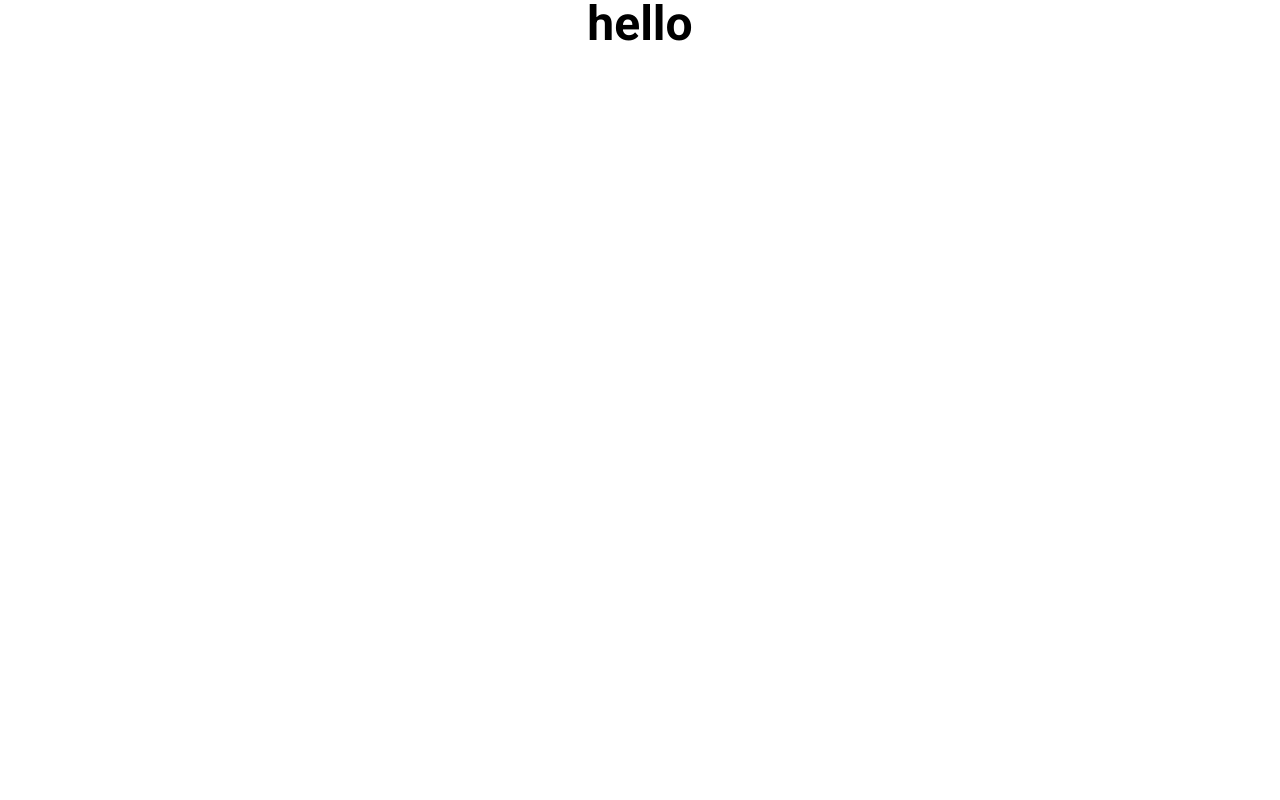
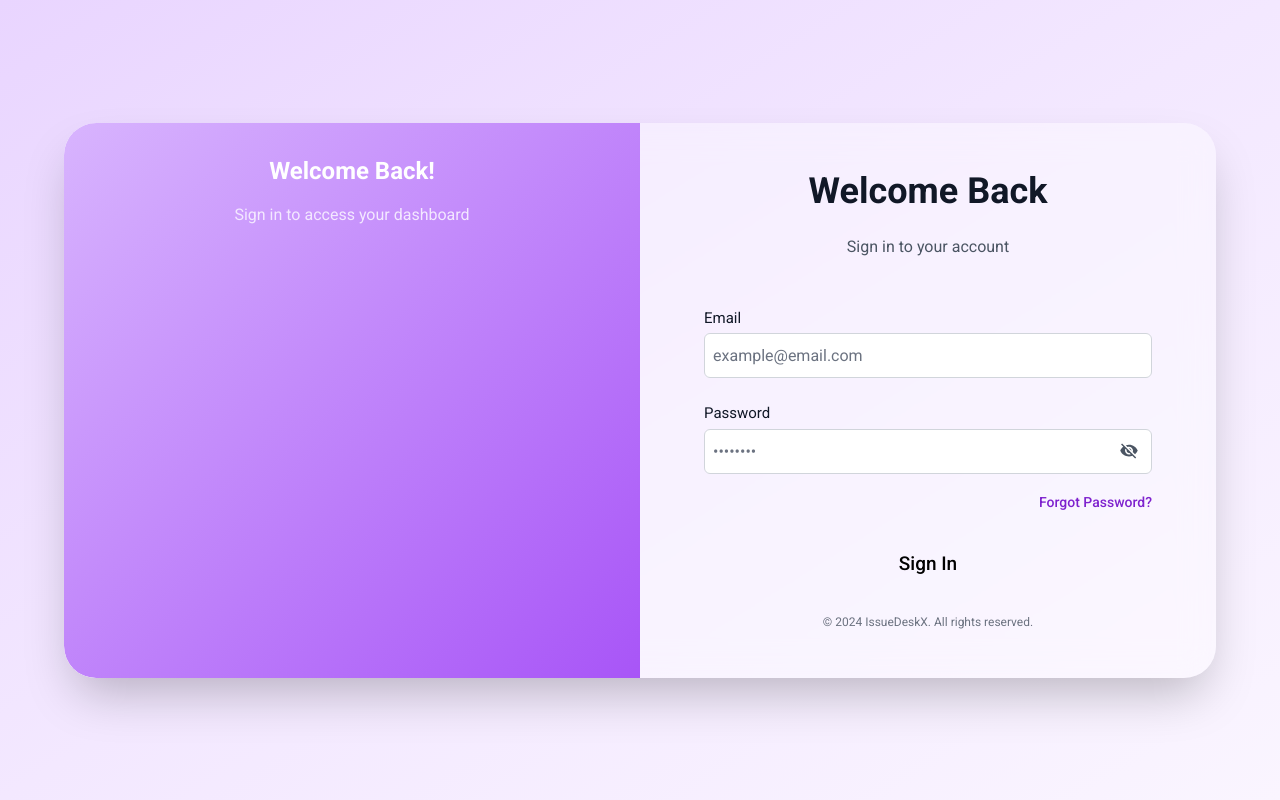
Before and after one commit to Devindin/Issue-Tracker, a React (Vite) app in the folder frontend/: page / in a window 1280 px wide. Built offline with nearby package versions, Linux system fonts and the light colour scheme.

Commit message:
create headings components

```diff
--- a/frontend/package.json
+++ b/frontend/package.json
@@ -11,6 +11,7 @@
   },
   "dependencies": {
     "formik": "^2.4.9",
+    "framer-motion": "^12.33.0",
     "react": "^19.2.0",
     "react-dom": "^19.2.0",
     "react-router-dom": "^7.13.0",
--- a/frontend/src/App.tsx
+++ b/frontend/src/App.tsx
@@ -1,10 +1,15 @@
+import { BrowserRouter, Routes, Route } from "react-router-dom";
+import Login from "./Pages/Login";
+
+
 function App() {
-
   return (
-    <>
-      <h1 className='text-5xl font-bold text-center' >hello </h1>
-    </>
-  )
+    <BrowserRouter>
+      <Routes>
+        <Route path="/" element={<Login />} />
+      </Routes>
+    </BrowserRouter>
+  );
 }
 
-export default App
+export default App;
--- /dev/null
+++ b/frontend/src/Components/Footer.tsx
@@ -0,0 +1,11 @@
+import React from 'react';
+
+function Footer(): React.JSX.Element {
+  return (
+    <div className="text-center text-xs text-gray-500 dark:text-gray-400">
+      <p>&copy; 2024 IssueDeskX. All rights reserved.</p>
+    </div>
+  );
+}
+
+export default Footer;
--- a/frontend/src/Components/InputField.tsx
+++ b/frontend/src/Components/InputField.tsx
@@ -11,7 +11,7 @@ interface Option {
 interface InputFieldProps {
   label: string;
   name: string;
-  type: 'text' | 'password' | 'textarea' | 'select';
+  type: 'text' | 'password' | 'textarea' | 'select' | 'email' | 'number' | 'tel' | 'url';
   placeholder?: string;
   handleChange: (event: { target: { name: string; value: string } }) => void;
   requiredfiled?: boolean;
@@ -19,6 +19,8 @@ interface InputFieldProps {
   options?: Option[];
   values?: Record<string, string>;
   showLockIcon?: boolean;
+  errors?: Record<string, string>;
+  touched?: Record<string, boolean>;
 }
 
 function InputField({
--- /dev/null
+++ b/frontend/src/Components/LoginHeadings.tsx
@@ -0,0 +1,15 @@
+import React from 'react';
+
+interface LoginHeadingsProps {
+  content: string;
+}
+
+function LoginHeadings({ content }: LoginHeadingsProps): React.JSX.Element {
+  return (
+    <h1 className="text-2xl md:text-3xl lg:text-4xl font-bold text-gray-900 dark:text-white text-center mb-2">
+      {content}
+    </h1>
+  );
+}
+
+export default LoginHeadings;
--- /dev/null
+++ b/frontend/src/Components/LoginSecondaryHeadding.tsx
@@ -0,0 +1,15 @@
+import React from 'react';
+
+interface LoginSecondaryHeaddingProps {
+  content: string;
+}
+
+function LoginSecondaryHeadding({ content }: LoginSecondaryHeaddingProps): React.JSX.Element {
+  return (
+    <p className="text-sm md:text-base text-gray-600 dark:text-gray-300 text-center mb-6">
+      {content}
+    </p>
+  );
+}
+
+export default LoginSecondaryHeadding;
--- /dev/null
+++ b/frontend/src/Pages/Login.tsx
@@ -0,0 +1,142 @@
+import React from "react";
+import LoginHeadings from "../Components/LoginHeadings";
+import LoginSecondaryHeadding from "../Components/LoginSecondaryHeadding";
+import InputField from "../Components/InputField";
+import { Formik, Form } from "formik";
+import PrimaryButton from "../Components/PrimaryButton";
+import { Link, useNavigate } from "react-router-dom";
+import Footer from "../Components/Footer";
+import { motion } from "framer-motion";
+import type { Variants } from "framer-motion";
+
+interface LoginFormValues {
+  email: string;
+  password: string;
+}
+
+function Login(): React.JSX.Element {
+  const navigate = useNavigate();
+
+  // Motion variants
+  const containerVariants: Variants = {
+    hidden: { opacity: 0, y: 20 },
+    visible: {
+      opacity: 1,
+      y: 0,
+      transition: { staggerChildren: 0.15, delayChildren: 0.2 },
+    },
+  };
+
+  const itemVariants: Variants = {
+    hidden: { opacity: 0, y: 20 },
+    visible: { opacity: 1, y: 0 },
+  };
+
+  const handleSubmit = (values: LoginFormValues): void => {
+    console.log("Form submitted:", values);
+    navigate("/dashboard");
+  };
+
+  return (
+    <div className="min-h-screen flex items-center justify-center bg-gradient-to-br from-purple-200 via-purple-100 to-purple-50 dark:from-gray-900 dark:via-gray-800 dark:to-gray-700 ">
+      <motion.div
+        className="grid lg:grid-cols-2 w-full max-w-6xl rounded-[32px] shadow-2xl overflow-hidden bg-white/40 dark:bg-gray-800/60 backdrop-blur-lg "
+        initial={{ opacity: 0, scale: 0.95 }}
+        animate={{ opacity: 1, scale: 1 }}
+        transition={{ duration: 0.6 }}
+      >
+        {/* Left Image */}
+        <motion.div
+          initial={{ x: -50, opacity: 0 }}
+          animate={{ x: 0, opacity: 1 }}
+          transition={{ duration: 0.8, ease: "easeOut" }}
+          className="hidden lg:block relative overflow-hidden rounded-l-[32px] bg-gradient-to-br from-purple-300 to-purple-500 flex items-center justify-center"
+        >
+          <div className="text-white text-center p-8">
+            <h2 className="text-2xl font-bold mb-4">Welcome Back!</h2>
+            <p className="text-purple-100">Sign in to access your dashboard</p>
+          </div>
+        </motion.div>
+
+        {/* Right Form */}
+        <motion.div
+          className="flex flex-col justify-between p-8 sm:p-10 lg:p-12"
+          variants={containerVariants}
+          initial="hidden"
+          animate="visible"
+        >
+          <motion.div
+            className="flex flex-col justify-center items-center flex-grow"
+            variants={itemVariants}
+          >
+            <Formik
+              initialValues={{ email: "", password: "" }}
+              onSubmit={handleSubmit}
+            >
+              {({ handleChange, values, errors, touched }) => (
+                <Form className="flex flex-col w-full max-w-md space-y-4">
+                  <motion.div variants={itemVariants}>
+                    <LoginHeadings content="Welcome Back" />
+                  </motion.div>
+                  <motion.div variants={itemVariants}>
+                    <LoginSecondaryHeadding content="Sign in to your account" />
+                  </motion.div>
+
+                  <motion.div variants={itemVariants}>
+                    <InputField
+                      label="Email"
+                      name="email"
+                      type="email"
+                      placeholder="example@email.com"
+                      handleChange={handleChange}
+                      values={values}
+                      errors={errors}
+                      touched={touched}
+                    />
+                  </motion.div>
+
+                  <motion.div variants={itemVariants}>
+                    <InputField
+                      label="Password"
+                      name="password"
+                      type="password"
+                      placeholder="••••••••"
+                      handleChange={handleChange}
+                      values={values}
+                      errors={errors}
+                      touched={touched}
+                    />
+                  </motion.div>
+
+                  <motion.div variants={itemVariants} className="text-right">
+                    <Link
+                      to="/login-with-email-verification"
+                      className="text-purple-700 dark:text-purple-400 text-sm font-medium hover:underline"
+                    >
+                      Forgot Password?
+                    </Link>
+                  </motion.div>
+
+                  <motion.div variants={itemVariants}>
+                    <PrimaryButton label="Sign In" type="submit" />
+                  </motion.div>
+
+
+                </Form>
+              )}
+            </Formik>
+          </motion.div>
+
+          <motion.div
+            className="flex justify-center mt-6"
+            variants={itemVariants}
+          >
+            <Footer />
+          </motion.div>
+        </motion.div>
+      </motion.div>
+    </div>
+  );
+}
+
+export default Login;
```
Also changed, not shown: 1 other file (tests, documents, lock files or other folders).
